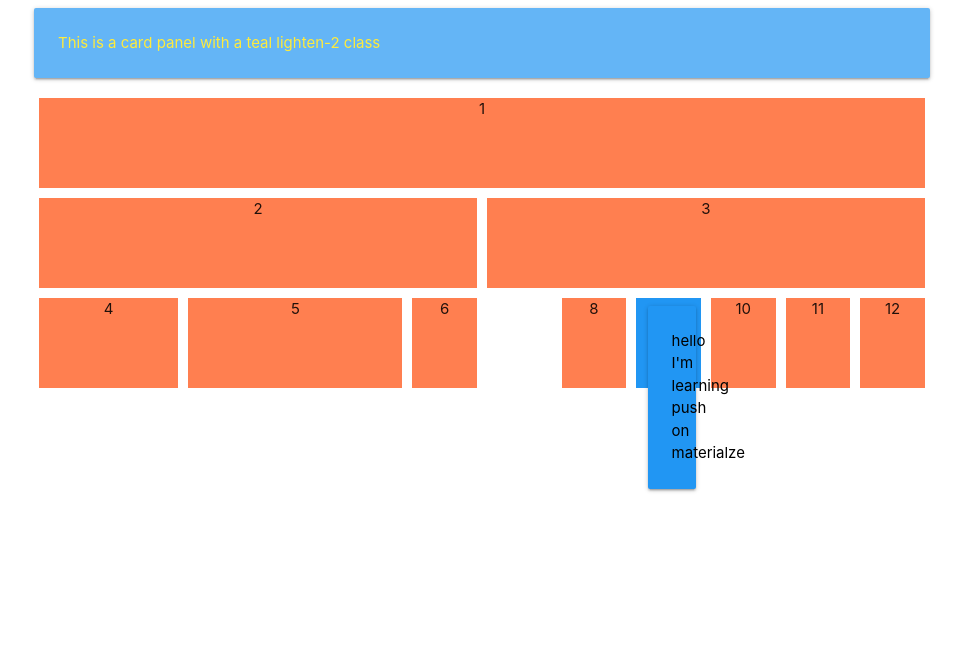
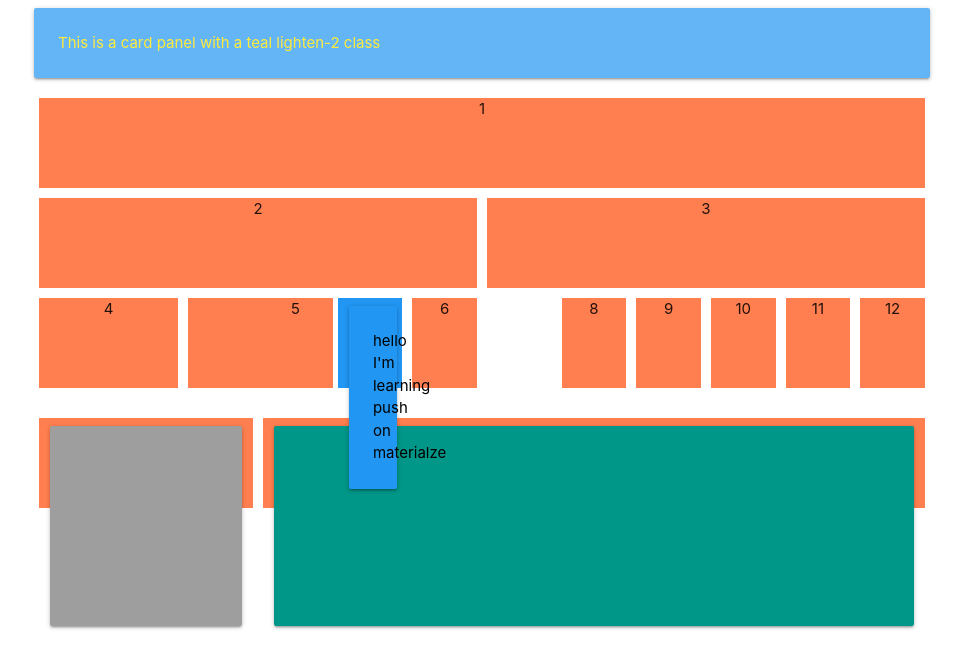
Before and after one commit to youssef-imzoughene/materializeTraining, a plain HTML site: page index.html in a window 1280 px wide. Shown: the whole page, without its empty margins (158-1121 px from the left). Drawn offline with Linux system fonts and the light colour scheme.

Commit message:
navigation panel

```diff
--- a/css/style.css
+++ b/css/style.css
@@ -5,3 +5,6 @@
     height: 100px;
     text-align: center;
 }
+.navigation-panel,.page-content{
+    height: 200px;
+}
--- a/index.html
+++ b/index.html
@@ -22,7 +22,7 @@
                 <div class="col s2">4</div>
                 <div class="col s3">5</div>
                 <div class="col s1">6</div>
-                <div class="col blue s1 push-s2">
+                <div class="col blue s1 pull-s2">
                     <div class="card-panel blue black-text">
                         hello I'm learning push on materialze
                     </div>
@@ -33,6 +33,16 @@
                 <div class="col s1">11</div>
                 <div class="col s1">12</div>
         </div>
+        <div class="row">
+            <div class="col s3">
+                <!-- Grey navigation panel -->
+                <div class="card-panel grey navigation-panel"></div>
+            </div>
+            <div class="col s9">
+                <!-- Teal page content  -->
+                <div class="card-panel teal page-content"></div>
+            </div>
+        </div>
     </div>
 
     <!--JavaScript at end of body for optimized loading-->
```
